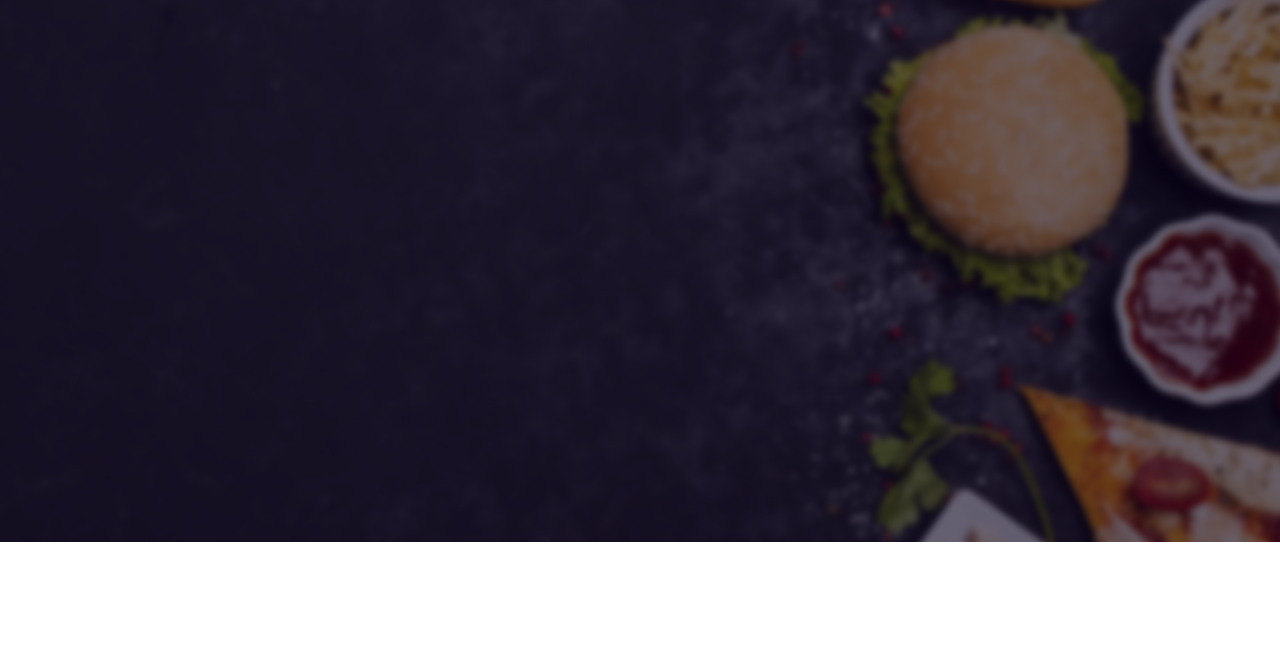
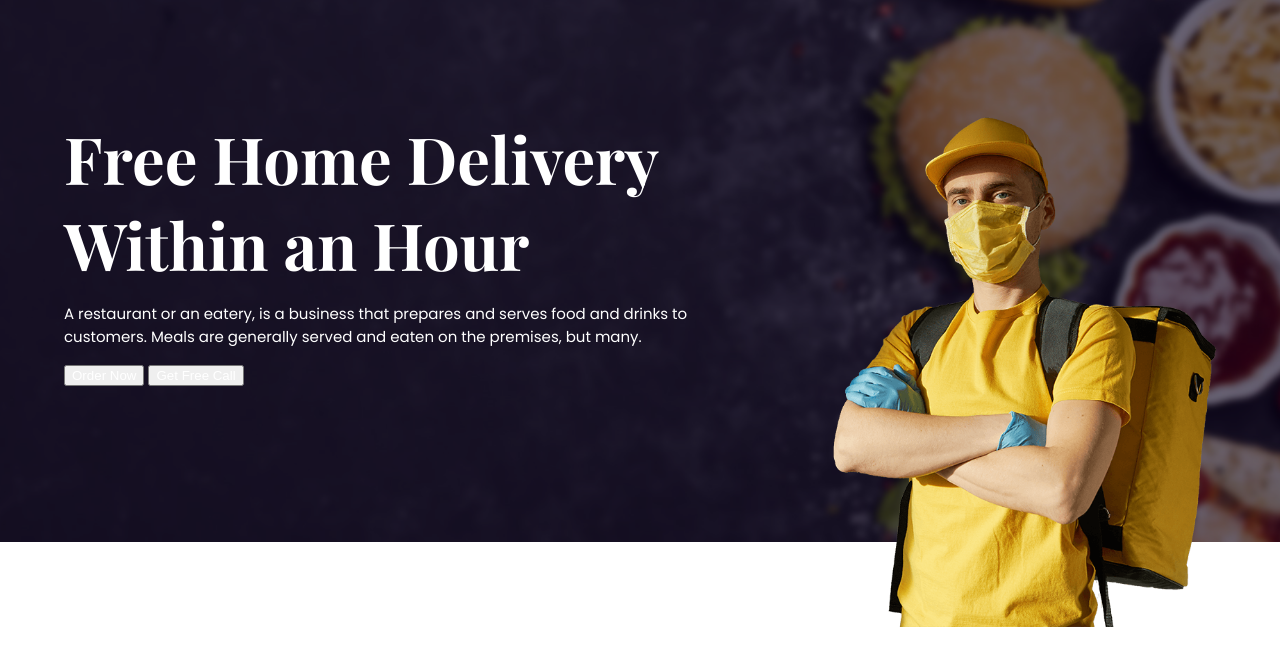
Before and after one commit to atayeva-lamiya/Restant, a plain HTML site: page index.html in a window 1280 px wide. Shown: the part 88-754 px from the top of the page. Drawn offline with nearby package versions, Linux system fonts and the light colour scheme.

Commit message:
home text hissesi

```diff
--- a/index.html
+++ b/index.html
@@ -8,6 +8,8 @@
     <script src="https://kit.fontawesome.com/9e55989377.js" crossorigin="anonymous"></script>
     <link rel="preconnect" href="https://fonts.gstatic.com">
     <link href="https://fonts.googleapis.com/css2?family=Poppins&display=swap" rel="stylesheet">
+    <link rel="preconnect" href="https://fonts.gstatic.com">
+    <link href="https://fonts.googleapis.com/css2?family=Playfair+Display:wght@700&display=swap" rel="stylesheet">
 </head>
 <body>
     <div>
@@ -87,6 +89,25 @@
                     </div>
                 </div>
             </header>
+            <div class="free-home z-index">
+                <div class="free-home-text-button">
+                    <div class="free-home-text">
+                        <h1 class="free-home-h1">Free Home Delivery Within an Hour</h1>
+                        <p class="free-home-p">A restaurant or an eatery, is a business that prepares and serves food and drinks to customers. Meals are generally served and eaten on the premises, but many.</p>
+                    </div>
+                    <div class="free-home-button">
+                        <button>
+                            <a href="">Order Now</a>
+                        </button>
+                        <button>
+                            <a href="">Get Free Call</a>
+                        </button>
+                    </div>
+                </div>
+                <div class="free-home-img">
+                    <img src="image/banner-main.png" alt="">
+                </div>
+            </div>
         </div>
     </div>
 </body>
--- a/style.css
+++ b/style.css
@@ -10,6 +10,11 @@ body {
 /* html, body, #home, .background-img, .background-color {
     height: 100% !important;
 } */
+h1 {
+    font-family: 'Playfair Display', serif;
+    margin: 0%;
+    padding: 0%;
+}
 .z-index {
     position: relative;
     z-index: 1;
@@ -126,3 +131,28 @@ header .icon-menu .menu-button-m {
     margin-left: 6%;
 }
 a { color: white;}
+
+/* -------------- Home text ------------- */
+.free-home {
+    display: flex;
+    justify-content: space-around;
+    margin-top: 10%;
+    width: 100%;
+}
+.free-home .free-home-text-button {
+    width:  50%;
+}
+.free-home .free-home-img {
+    width: 30%;
+}
+.free-home .free-home-img img {
+    width: 100%;
+}
+.free-home-text .free-home-h1 {
+    font-weight: 700;
+    font-size: 65px;
+    color: white;
+}
+.free-home-text .free-home-p {
+    color: white;
+}
```
Also changed, not shown: image/banner-main.png (added), 1 other file.
